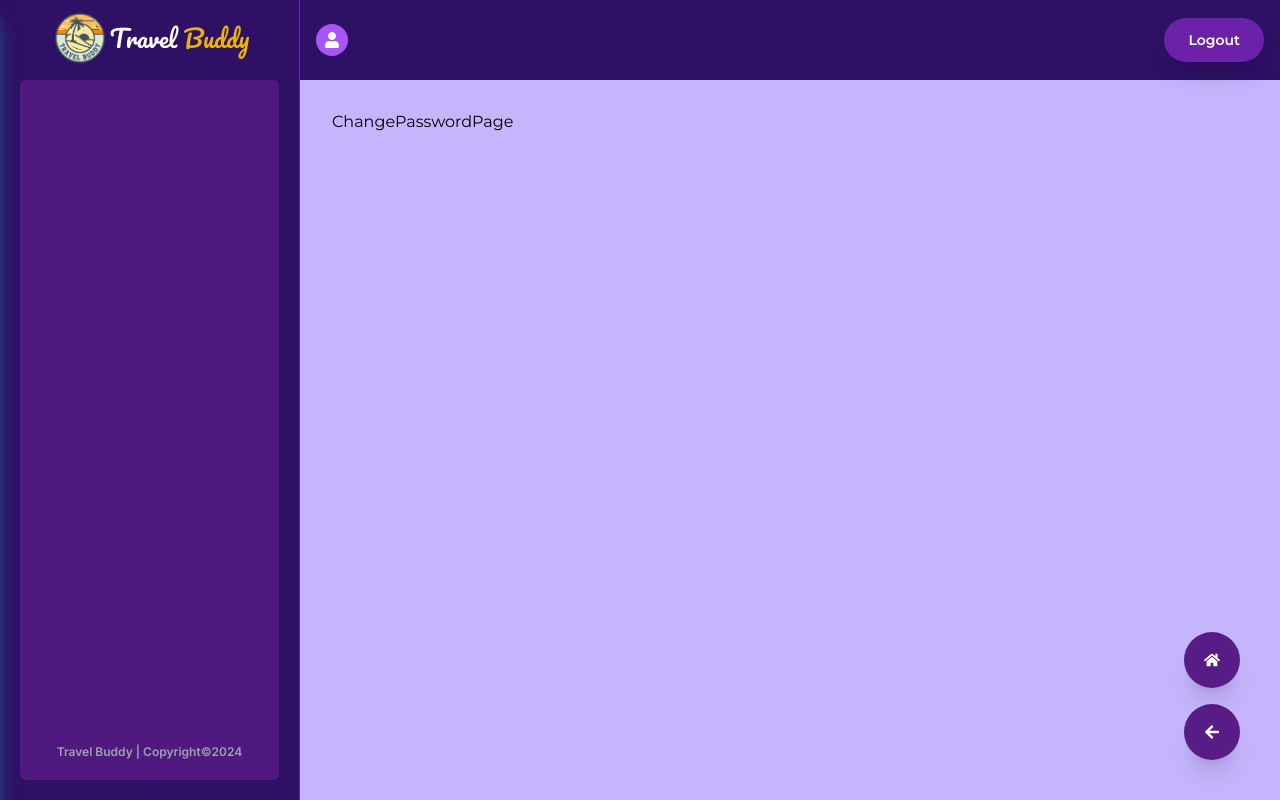
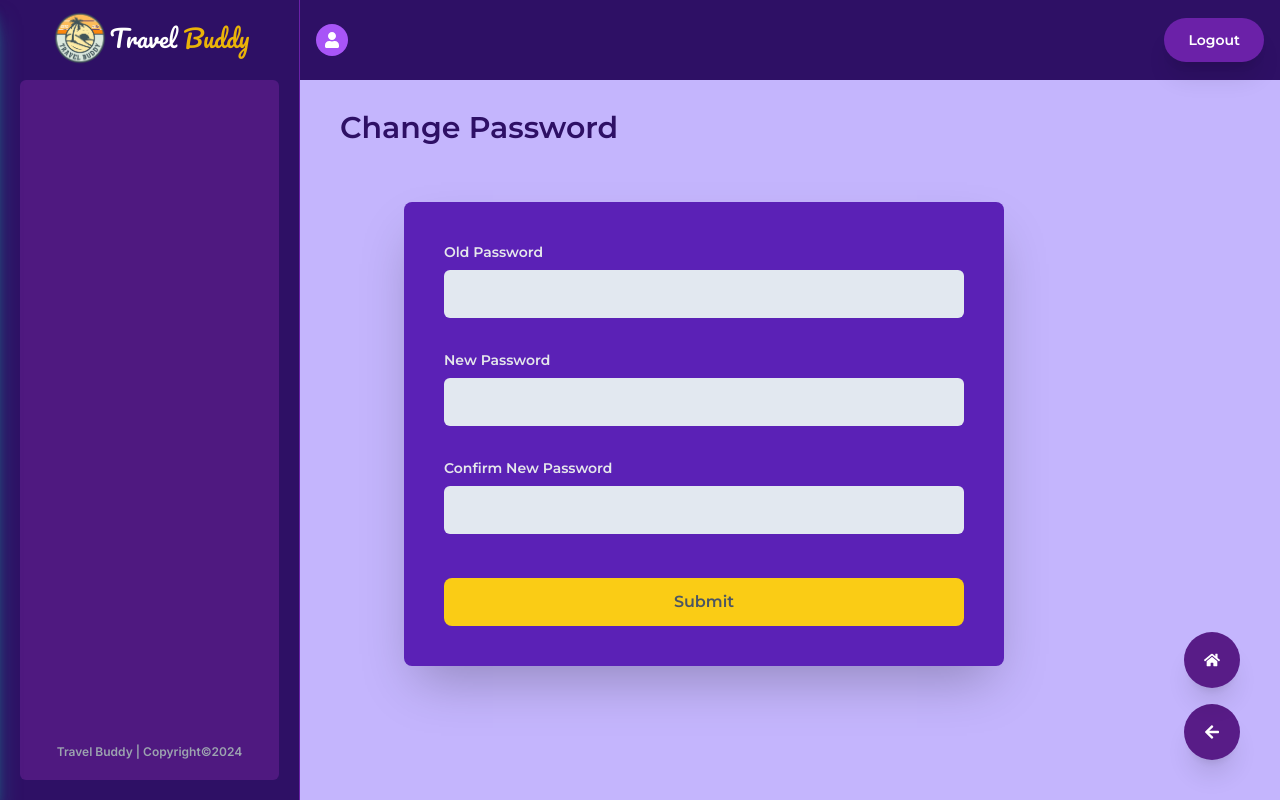
Before and after one commit to mehedih20/travel-buddy-client, a Next.js app: page /dashboard/change-password in a window 1280 px wide. Built offline with nearby package versions, Linux system fonts and the light colour scheme; a web font is replaced by a local one.

Commit message:
change password implemented

```diff
--- a/src/app/(dashboardLayout)/dashboard/change-password/page.tsx
+++ b/src/app/(dashboardLayout)/dashboard/change-password/page.tsx
@@ -1,7 +1,132 @@
-import React from "react";
+"use client";
+import Spinner from "@/components/ui/Spinner/Spinner";
+import {
+  useCheckUserPasswordMutation,
+  useUpdateUserPasswordMutation,
+} from "@/redux/features/user/userApi";
+import { TUserChangePasswordFormInput } from "@/types";
+import { SubmitHandler, useForm } from "react-hook-form";
+import { toast } from "sonner";
 
 const ChangePasswordPage = () => {
-  return <div>ChangePasswordPage</div>;
+  const [checkUserPassword, { isLoading: checkPassLoading }] =
+    useCheckUserPasswordMutation();
+  const [changePassword, { isLoading: changePassLoading }] =
+    useUpdateUserPasswordMutation();
+  const {
+    register,
+    handleSubmit,
+    reset,
+    watch,
+    formState: { errors },
+  } = useForm<TUserChangePasswordFormInput>();
+
+  const onSubmit: SubmitHandler<TUserChangePasswordFormInput> = async (
+    data
+  ) => {
+    const checkPasswordObj = {
+      password: data.oldPassword,
+    };
+    const changePasswordObj = {
+      oldPassword: data.oldPassword,
+      newPassword: data.newPassword,
+    };
+
+    const isPasswordValid = await checkUserPassword(checkPasswordObj).unwrap();
+
+    if (!isPasswordValid.result) {
+      toast.error("Old Password is incorrect");
+      return;
+    }
+
+    try {
+      const result = await changePassword(changePasswordObj).unwrap();
+      if (result.success) {
+        toast.success(result.message);
+      }
+    } catch (err) {
+      toast.error("Something went wrong");
+      console.log(err);
+    } finally {
+      reset();
+    }
+  };
+
+  return (
+    <div className="mb-[100px] px-2">
+      <h1 className="font-semibold   inline-block text-3xl text-violet-950 mb-14">
+        Change Password
+      </h1>
+      <form
+        onSubmit={handleSubmit(onSubmit)}
+        className="flex flex-col max-w-[600px] lg:ml-16 gap-5 bg-violet-800 p-10 rounded-lg shadow-2xl"
+      >
+        <div className="mb-3">
+          <p className="font-semibold text-gray-200 text-sm mb-2">
+            Old Password
+          </p>
+          <input
+            type="password"
+            className="bg-slate-200 p-3 w-full rounded-md overflow-hidden"
+            {...register("oldPassword", {
+              required: "Old Password is required",
+            })}
+          />
+          {errors.oldPassword && (
+            <p className="text-red-300 text-sm font-bold mt-2 text-right">
+              {errors.oldPassword.message}
+            </p>
+          )}
+        </div>
+        <div className="mb-3">
+          <p className="font-semibold text-gray-200 text-sm mb-2">
+            New Password
+          </p>
+          <input
+            type="password"
+            className="bg-slate-200 p-3 w-full rounded-md overflow-hidden"
+            {...register("newPassword", {
+              required: "New Password is required",
+              minLength: {
+                value: 6,
+                message: "Password must be at least 6 characters",
+              },
+            })}
+          />
+          {errors.newPassword && (
+            <p className="text-red-300 text-sm font-bold mt-2 text-right">
+              {errors.newPassword.message}
+            </p>
+          )}
+        </div>
+        <div className="mb-3">
+          <p className="font-semibold text-gray-200 text-sm mb-2">
+            Confirm New Password
+          </p>
+          <input
+            type="password"
+            className="bg-slate-200 p-3 w-full rounded-md overflow-hidden"
+            {...register("confirmNewPassword", {
+              required: "Please confirm your new password",
+              validate: (value) =>
+                value === watch("newPassword") || "Passwords do not match",
+            })}
+          />
+          {errors.confirmNewPassword && (
+            <p className="text-red-300 text-sm font-bold mt-2 text-right">
+              {errors.confirmNewPassword.message}
+            </p>
+          )}
+        </div>
+        <button
+          type="submit"
+          className=" bg-yellow-400 hover:bg-teal-600 flex items-center justify-center hover:text-white py-3 font-semibold text-gray-600 rounded-lg mt-3 w-full transition-all duration-300 ease-in-out text-base"
+        >
+          {(checkPassLoading || changePassLoading) && <Spinner />} Submit
+        </button>
+      </form>
+    </div>
+  );
 };
 
 export default ChangePasswordPage;
--- a/src/app/(dashboardLayout)/dashboard/profile/page.tsx
+++ b/src/app/(dashboardLayout)/dashboard/profile/page.tsx
@@ -6,13 +6,12 @@ import {
   useGetUserProfileQuery,
   useUpdateUserProfileMutation,
 } from "@/redux/features/user/userApi";
-import { TUserPhotUpdateFormInput, TUserUpdateFormInput } from "@/types";
+import { TUserUpdateFormInput } from "@/types";
 import Image from "next/image";
 import Link from "next/link";
 import { useState } from "react";
 import { SubmitHandler, useForm } from "react-hook-form";
-import { FaCheck, FaCross, FaKey, FaPen } from "react-icons/fa";
-import { FaX } from "react-icons/fa6";
+import { FaKey, FaPen } from "react-icons/fa";
 import { toast } from "sonner";
 
 const ProfilePage = () => {
@@ -46,7 +45,7 @@ const ProfilePage = () => {
 
   return (
     <div className="mb-[100px]">
-      <h1 className="font-semibold uppercase  inline-block text-3xl text-violet-950 mb-14">
+      <h1 className="font-semibold  inline-block text-3xl text-violet-950 mb-14">
         Profile
       </h1>
 
@@ -138,12 +137,14 @@ const ProfilePage = () => {
                 </p>
               </div>
               <div className="lg:flex gap-2">
+                {!isPhotoEditing && (
                   <button
                     onClick={() => setIsProfileEditing(true)}
                     className="flex items-center mt-5 py-2 w-[200px] justify-center rounded-full bg-purple-800 text-white text-sm hover:bg-blue-900 duration-300 ease-in-out"
                   >
                     <FaPen className="mr-2" /> Edit Profile
                   </button>
+                )}
                 <Link
                   href="/dashboard/change-password"
                   className="flex items-center mt-5 py-2 w-[200px] justify-center rounded-full bg-purple-800 text-white text-sm hover:bg-blue-900 duration-300 ease-in-out"
--- a/src/redux/features/user/userApi.ts
+++ b/src/redux/features/user/userApi.ts
@@ -25,6 +25,20 @@ const userApi = baseApi.injectEndpoints({
       }),
       invalidatesTags: ["user"],
     }),
+    updateUserPassword: builder.mutation({
+      query: (data) => ({
+        url: "/change-password",
+        method: "PUT",
+        body: data,
+      }),
+    }),
+    checkUserPassword: builder.mutation({
+      query: (data) => ({
+        url: "/check-password",
+        method: "PUT",
+        body: data,
+      }),
+    }),
   }),
 });
 
@@ -32,4 +46,6 @@ export const {
   useGetUserProfileQuery,
   useUpdateUserProfileMutation,
   useUpdateUserPhotoMutation,
+  useUpdateUserPasswordMutation,
+  useCheckUserPasswordMutation,
 } = userApi;
--- a/src/types/userTypes.ts
+++ b/src/types/userTypes.ts
@@ -21,3 +21,9 @@ export type TUserUpdateFormInput = {
 export type TUserPhotUpdateFormInput = {
   photoUrl: string;
 };
+
+export type TUserChangePasswordFormInput = {
+  oldPassword: string;
+  newPassword: string;
+  confirmNewPassword: string;
+};
```
Lines whose indentation alone changed are shown as unchanged.
